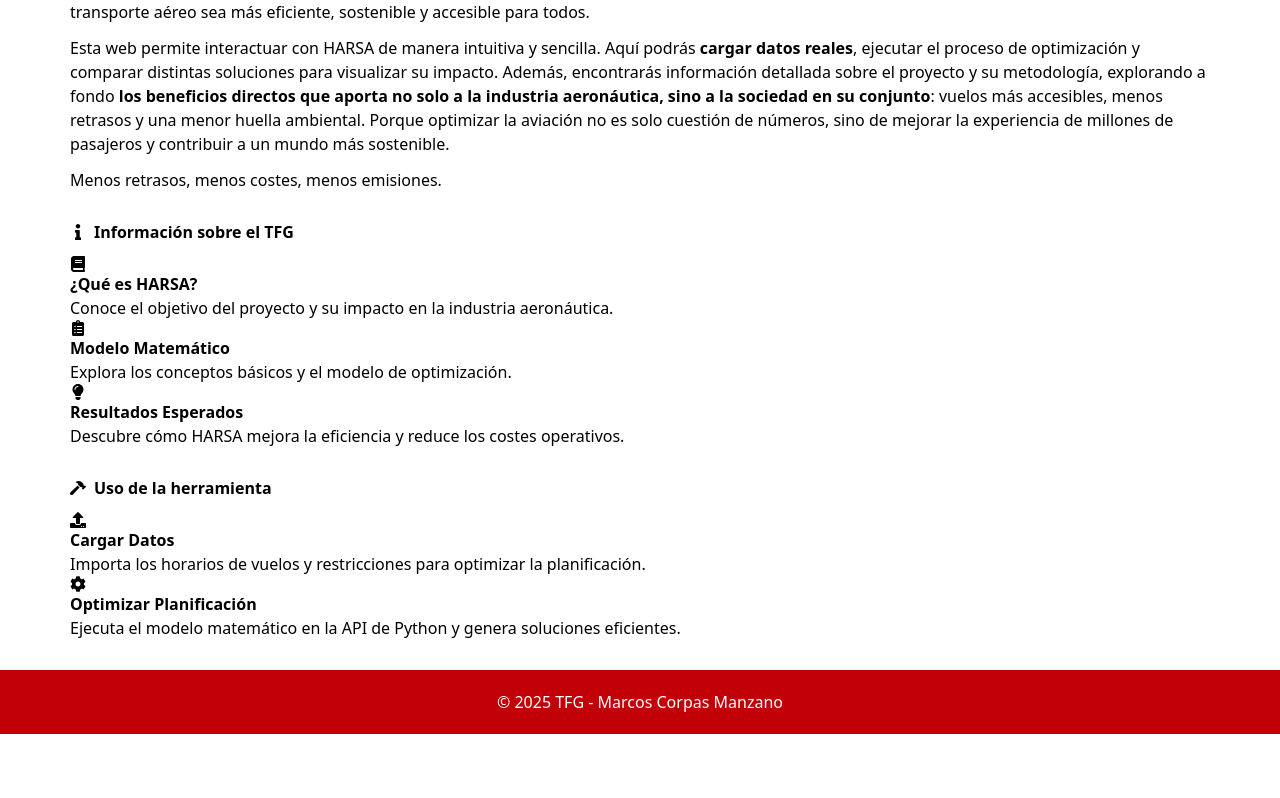
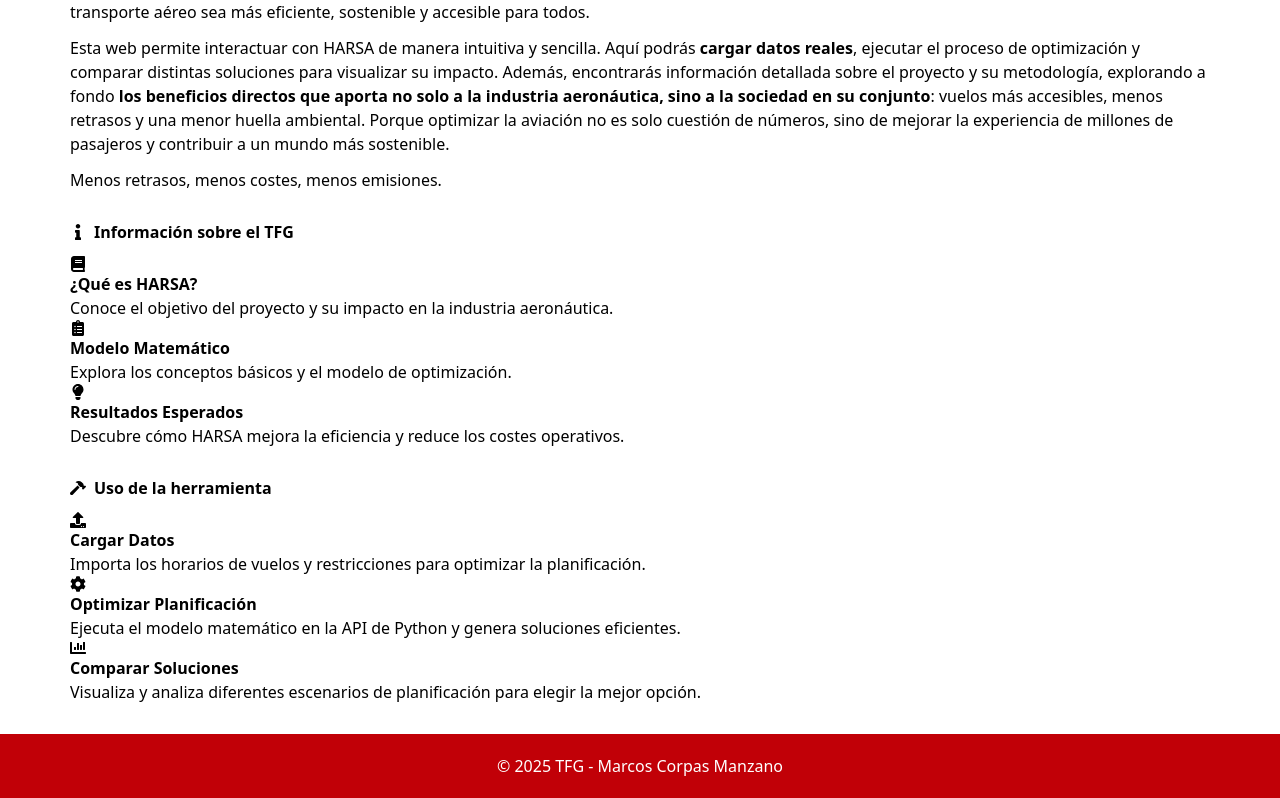
Before and after one commit to macorman06/TFG, a React (Vite) app: page / in a window 1280 px wide. Shown: the part 307-1105 px from the top of the page. Before the commit the page ends 1041 px from the top, so only its background shows below. Built offline with nearby package versions, Linux system fonts and the light colour scheme.

Commit message:
Updated Welcome.jsx

```diff
--- a/src/pages/Welcome.jsx
+++ b/src/pages/Welcome.jsx
@@ -68,6 +68,11 @@ function Welcome({ setView }) {
           description="Ejecuta el modelo matemático en la API de Python y genera soluciones eficientes."
           onClick={() => setShowPopup("optimize")}
         />
+        <Card
+          icon={FaChartBar}
+          title="Comparar Soluciones"
+          description="Visualiza y analiza diferentes escenarios de planificación para elegir la mejor opción."
+        />
       </div>
 
       {showPopup === "loadData" && (
```
